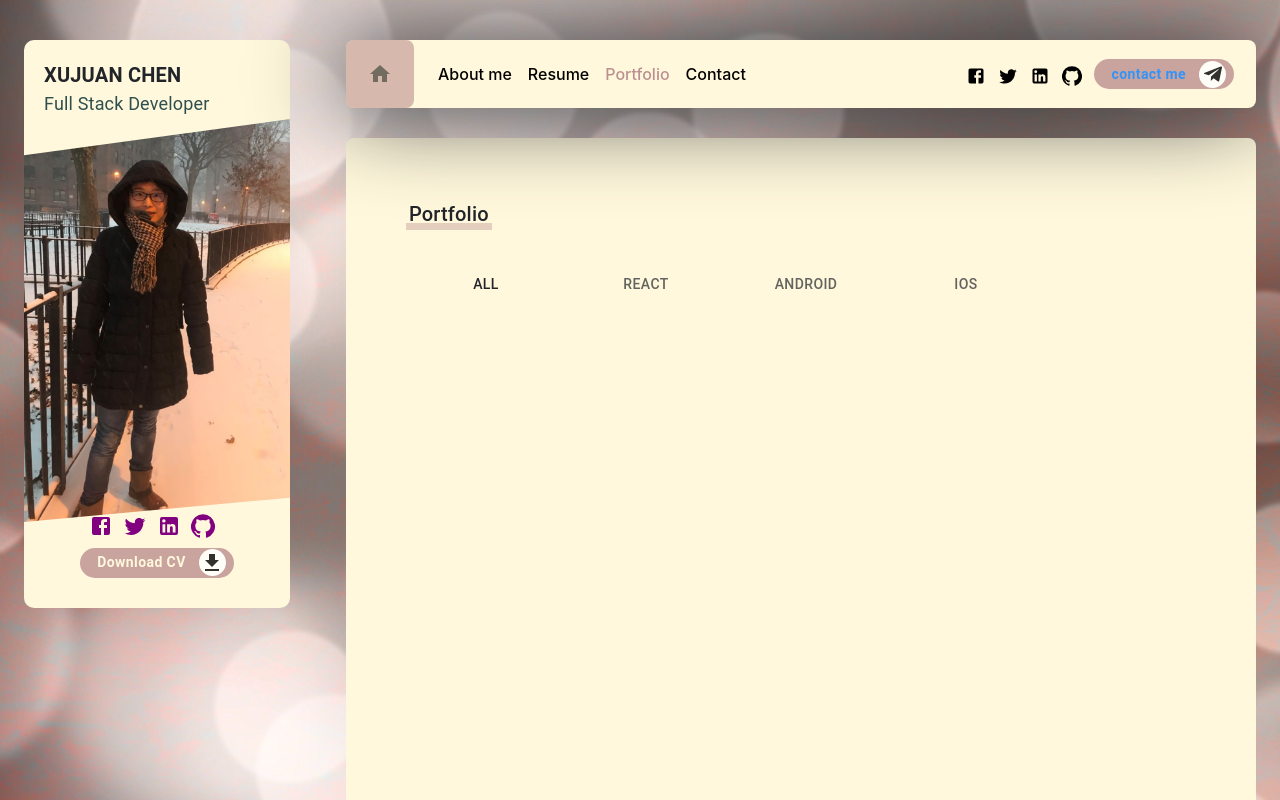
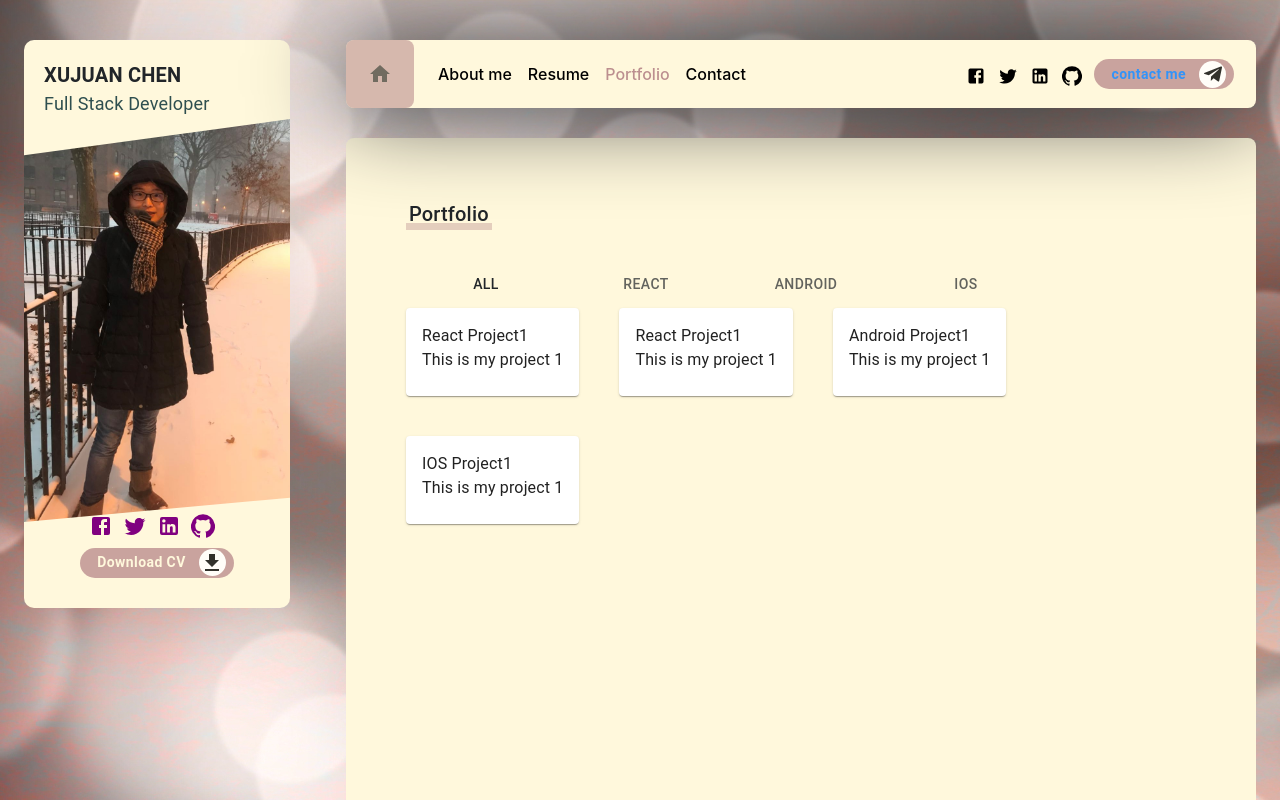
Before and after one commit to xujuanchen2020/resume, a React (Create React App) app: page /portfolio in a window 1280 px wide. Shown: the top 800 px of the page. Built offline with nearby package versions, Linux system fonts and the light colour scheme.

Commit message:
put data into tabs

```diff
--- a/src/pages/Portfolio/Portfolio.js
+++ b/src/pages/Portfolio/Portfolio.js
@@ -1,6 +1,6 @@
 import React from 'react'
 import './PortfolioStyle.css'
-import { Grid, Typography, Tab, Tabs } from "@material-ui/core";
+import { Card, Grid, Typography, Tab, Tabs, CardMedia, CardContent, Grow } from "@material-ui/core";
 import { useState } from 'react'
 import reuseData from '../../utils/reuseData'
 
@@ -16,6 +16,7 @@ const Portfolio = () => {
                 <Typography variant='h6'>Portfolio</Typography>
             </Grid>
 
+            {/* Tabs */}
             <Grid item xs={12}>
                 <Tabs
                     value = {tabValue}
@@ -33,10 +34,32 @@ const Portfolio = () => {
                         (
                             (tag) => (<Tab label={tag} value={tag}
                             className={tabValue == "All" ? "customTabs_item active" : "customTabs_item"}/>)
-
                         )
                         }
                 </Tabs>
+                {/* Projects */}
+                <Grid item xs={12}>
+                    <Grid container spacing={5} className="">
+                        {reuseData.projects.map((project) =>(
+                        <>
+                        {tabValue == project.tag || tabValue == "All" ? (
+                        <Grid item>
+                        <Grow in timeout={1000}>
+                            <Card>
+                                <CardMedia />
+                                <CardContent>
+                                    <Typography>{project.title}</Typography>
+                                    <Typography>{project.description}</Typography>
+                                </CardContent>
+                            </Card>
+                        </Grow>
+                        </Grid>
+
+                        ) : null}
+                        </>
+                        ))}
+                    </Grid>
+                </Grid>
             </Grid>
         </Grid>
         </>
```
Also changed, not shown: 1 other file (tests, documents, lock files or other folders).
